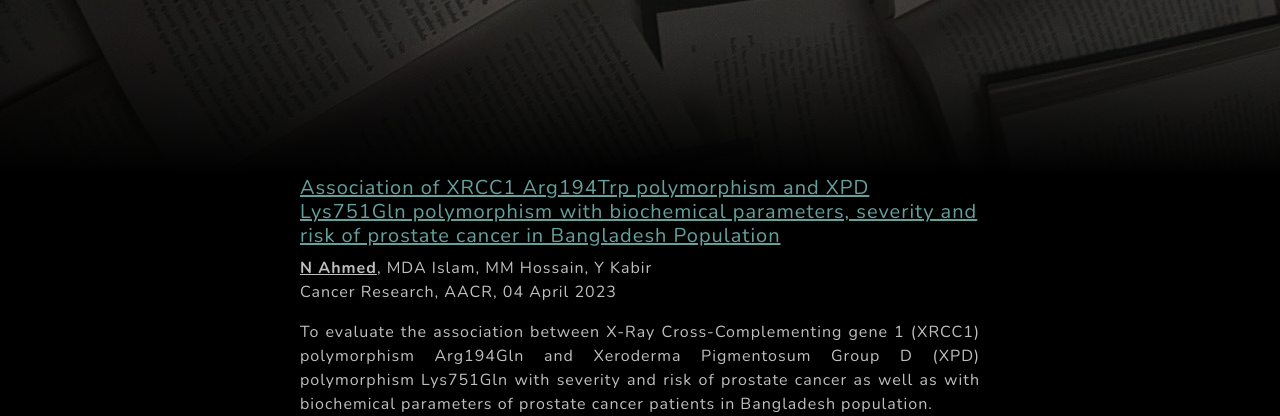
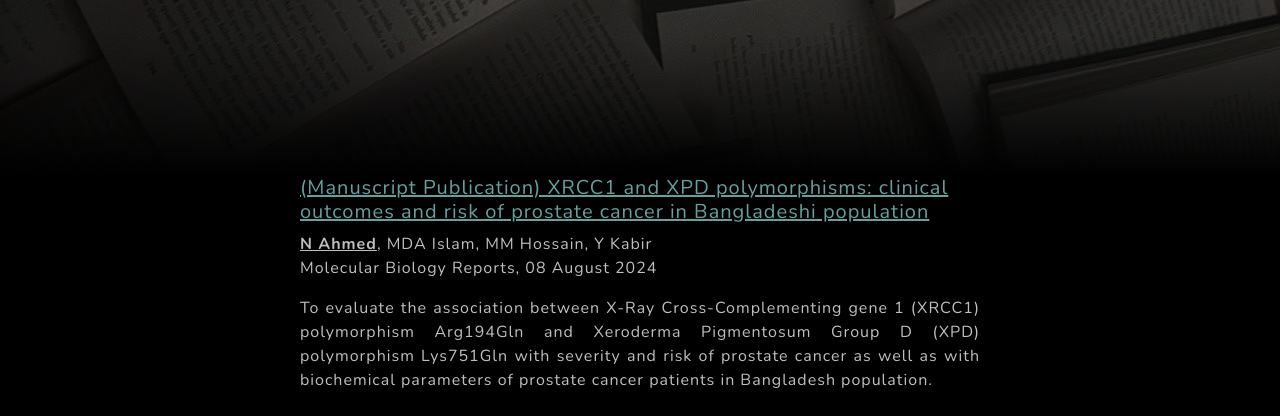
Before and after one commit to nafisaahmednas/nafisaahmednas.github.io, a plain HTML site: page publications.html in a window 1280 px wide. Shown: the part 384-800 px from the top of the page. Drawn offline with nearby package versions, Linux system fonts and the light colour scheme.

Commit message:
Update publications.html

```diff
--- a/publications.html
+++ b/publications.html
@@ -72,8 +72,28 @@
             <div class="container px-4 px-lg-5">
                 <div class="row gx-4 gx-lg-5 justify-content-center">
                     <div class="col-lg-8">
+
+                         <h2 class="text-white" style="text-align: left; font-size: 20px;">
+                           <a href="https://link.springer.com/article/10.1007/s11033-024-09707-y">(Manuscript Publication) XRCC1 and XPD polymorphisms: clinical outcomes and risk of prostate cancer in Bangladeshi population</a>
+                        </h2>
+                        <p class="text-white-75" style="text-align: left;">
+                           <b><u>N Ahmed</u></b>, MDA Islam, MM Hossain, Y Kabir
+                            <br>
+                           Molecular Biology Reports, 08 August 2024
+                        </p>
+                        <p class="text-white-75" style="text-align: justify;">
+                            To evaluate the association between X-Ray Cross-Complementing gene 1 (XRCC1) polymorphism Arg194Gln and Xeroderma Pigmentosum Group D (XPD) polymorphism Lys751Gln with severity and risk of prostate cancer as well as with biochemical parameters of prostate cancer patients in Bangladesh population.
+                        </p>
+
+                        <br> <br>
+
+
+
+
+
+
                         <h2 class="text-white" style="text-align: left; font-size: 20px;">
-                            <a href="https://aacrjournals.org/cancerres/article/83/7_Supplement/3046/722882">Association of XRCC1 Arg194Trp polymorphism and XPD Lys751Gln polymorphism with biochemical parameters, severity and risk of prostate cancer in Bangladesh Population</a>
+                            <a href="https://aacrjournals.org/cancerres/article/83/7_Supplement/3046/722882">(Conference Publication) Association of XRCC1 Arg194Trp polymorphism and XPD Lys751Gln polymorphism with biochemical parameters, severity and risk of prostate cancer in Bangladesh Population</a>
                         </h2>
                         <p class="text-white-75" style="text-align: left;">
                             <b><u>N Ahmed</u></b>, MDA Islam, MM Hossain, Y Kabir
```
